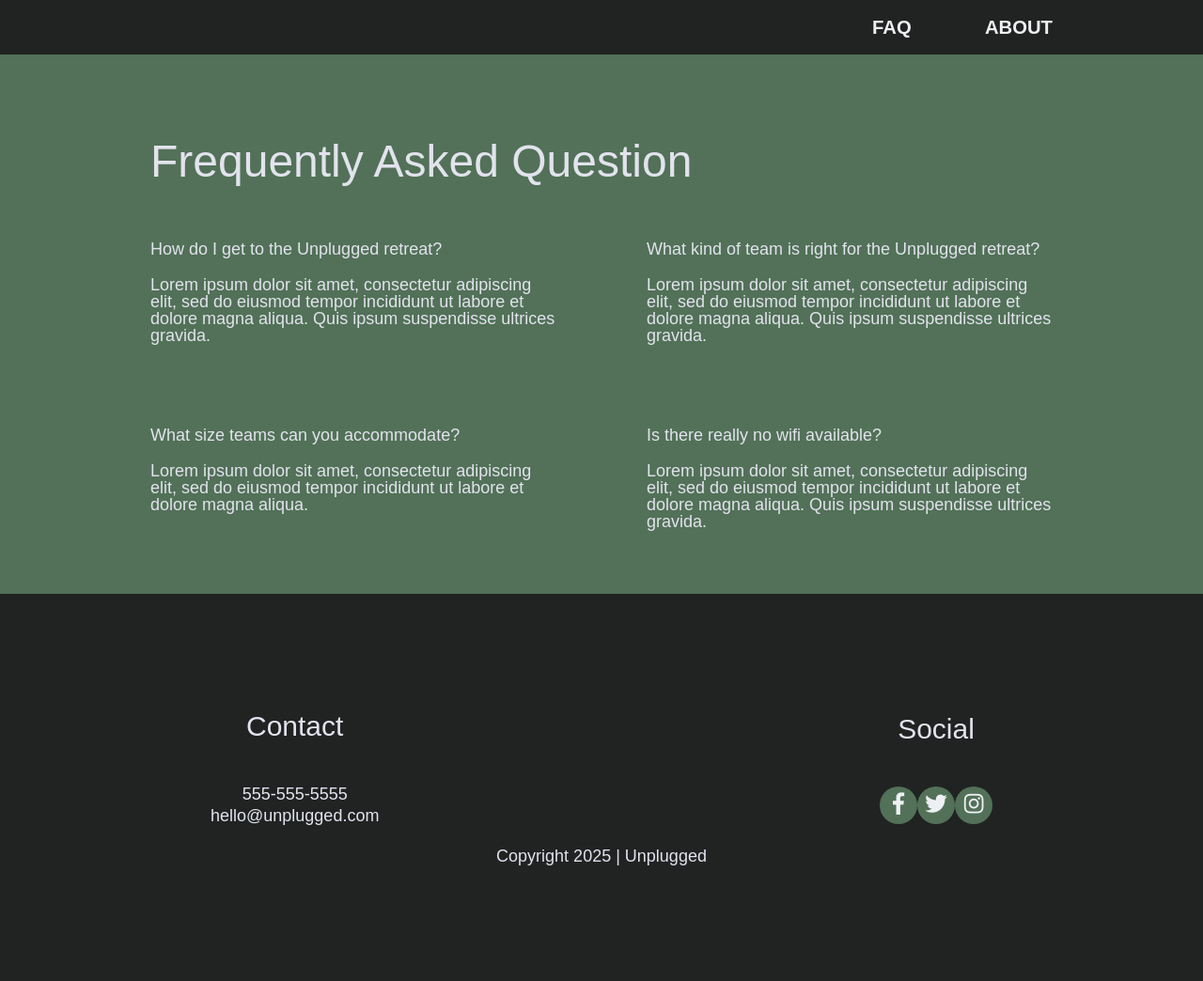
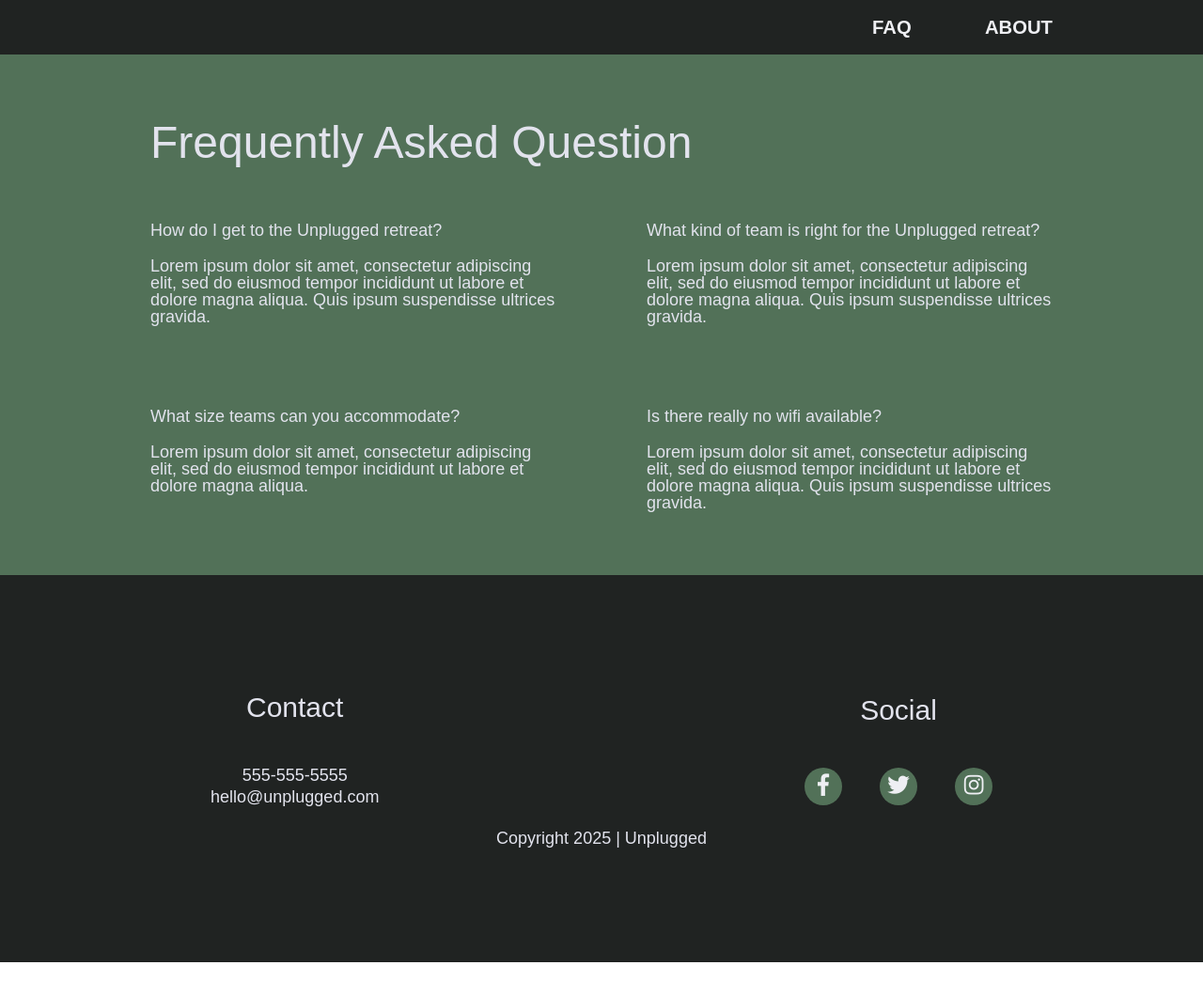
Before and after one commit to Kab-Vaj/website-1, a website: page faq/index.html in a window 1280 px wide. Shown: the whole page at 94% size. Drawn offline with Linux system fonts and the light colour scheme.

Commit message:
finishing touches

```diff
--- a/css/main.css
+++ b/css/main.css
@@ -116,12 +116,15 @@ a {
   text-decoration: none;
 }
 
+.mission h1,
 h2 {
   font-family: "Epunda Sans", sans-serif;
   font-weight: 500;
   font-size: 1.875em;
+  margin: 0;
 }
-
+.form-description h2,
+.faq h2,
 h3,
 h4 {
   font-family: "Epunda Sans", sans-serif;
@@ -275,6 +278,7 @@ input[type=text] {
   color: #2a423a;
   font-style: italic;
   padding: 1em;
+  margin-top: 10px;
 }
 
 input[type=button] {
@@ -511,11 +515,14 @@ input[type=button] {
     margin: 100px 0;
   }
 
+  .mission h1,
+  . faq h1,
   h2 {
     font-size: 2.25em;
     line-height: 1.333;
   }
 
+  .form-description h2,
   h3 {
     font-size: 1.5em;
     line-height: 1.25;
@@ -627,6 +634,7 @@ input[type=button] {
     margin-bottom: 0;
   }
 
+  footer h3,
   footer h4 {
     font-size: 1.5em;
     margin-bottom: 40px;
@@ -634,6 +642,11 @@ input[type=button] {
 
   footer p {
     line-height: 1.285;
+  }
+
+  footer .social-icons {
+    width: 12.5em;
+    justify-content: space-between;
   }
 
   footer .copyright {
@@ -761,6 +774,7 @@ input[type=button] {
     width: 42%;
   }
 
+  footer h3,
   footer h4 {
     font-size: 1.875em;
   }
```
Also changed, not shown: index.html (+2 -2 lines).
